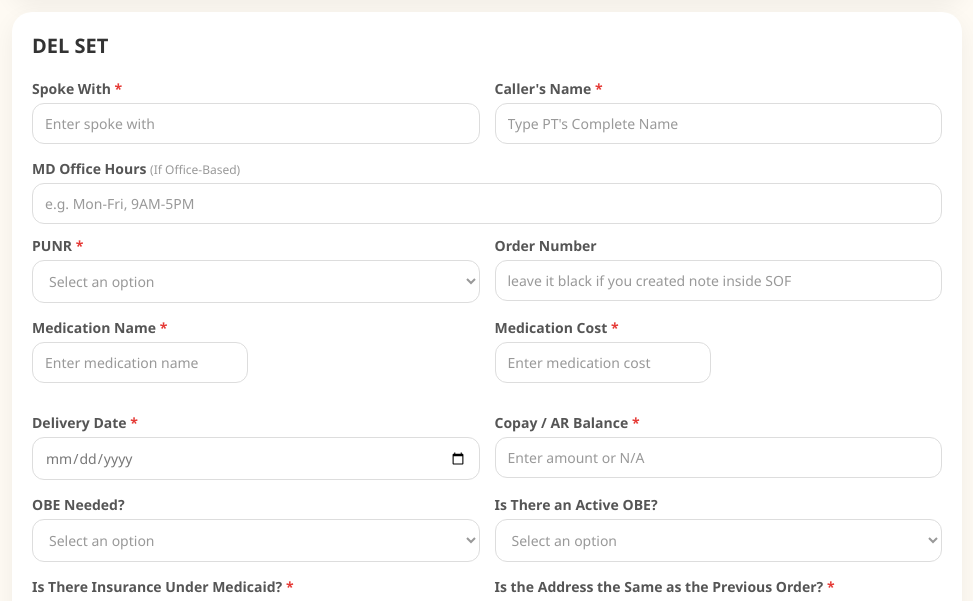
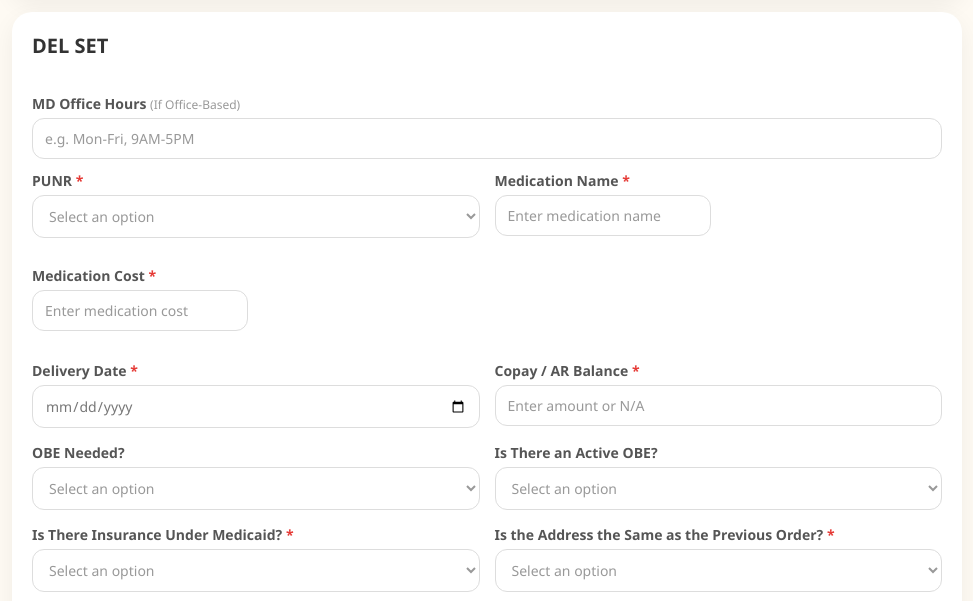
Before and after one commit to optum-casenote/casenote, a plain HTML site: page index.html in a window 1280 px wide. Shown: the part 157-758 px from the top of the page, without its empty margins (153-1126 px from the left). Drawn offline with Linux system fonts and the light colour scheme.

Commit message:
Update index.html

```diff
--- a/index.html
+++ b/index.html
@@ -56,35 +56,6 @@
 
     <div class="form-row">
 
-        <div class="form-group">
-            <label>
-                Spoke With
-                <span class="required">*</span>
-            </label>
-
-            <input
-    type="text"
-    id="spokeWith"
-    placeholder="Enter spoke with">
-        </div>
-
-        <div class="form-group">
-            <label>
-                Caller's Name
-                <span class="required">*</span>
-            </label>
-
-            <input
-                type="text"
-                id="callerName"
-                placeholder="Type PT's Complete Name">
-        </div>
-
-    </div>
-
-    <div id="otherRelationshipContainer" style="display:none;">
-        <label>Other Relationship</label>
-        <input type="text" id="otherRelationship">
     </div>
 
     <!-- MD OFFICE HOURS -->
@@ -116,14 +87,6 @@
             </select>
         </div>
 
-        <div class="form-group">
-            <label>Order Number</label>
-
-            <input
-                type="number"
-                id="orderNumber"
-                placeholder="leave it black if you created note inside SOF">
-        </div>
 
         <div class="form-row">
 
```
